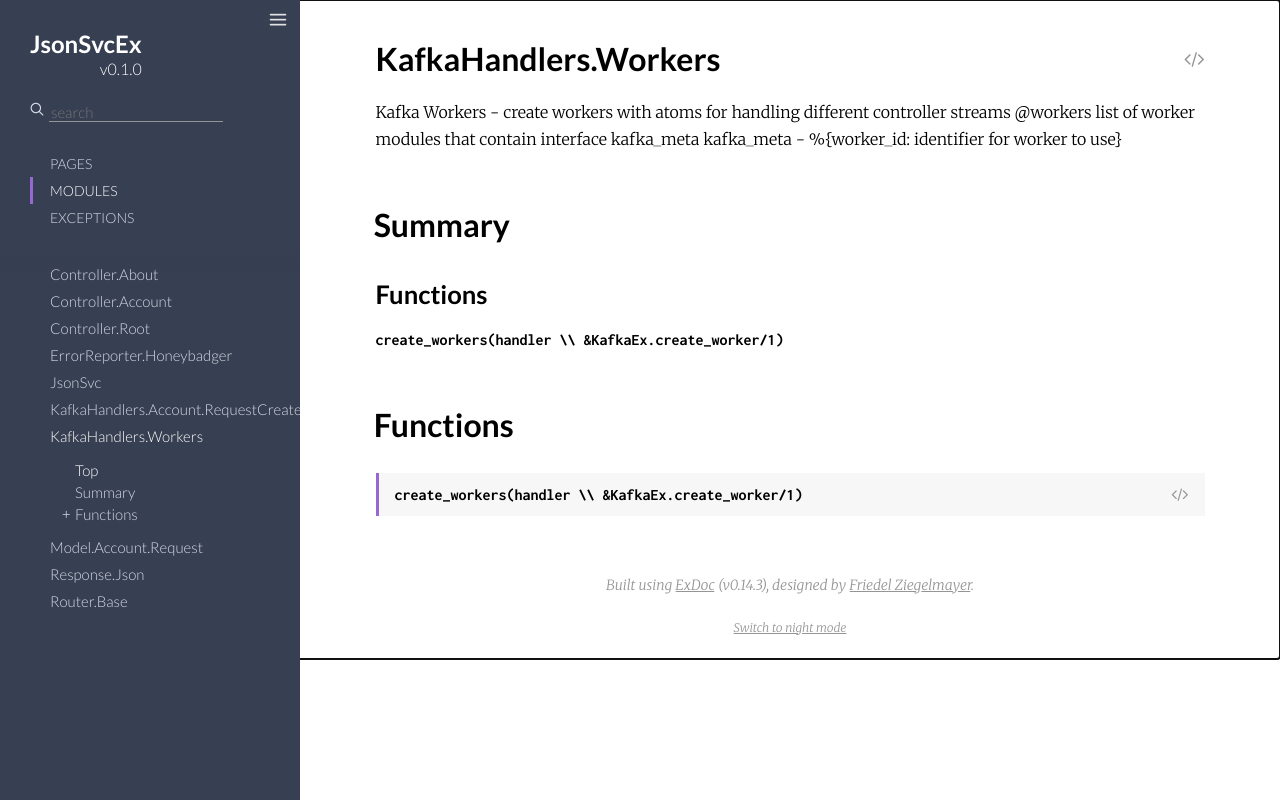
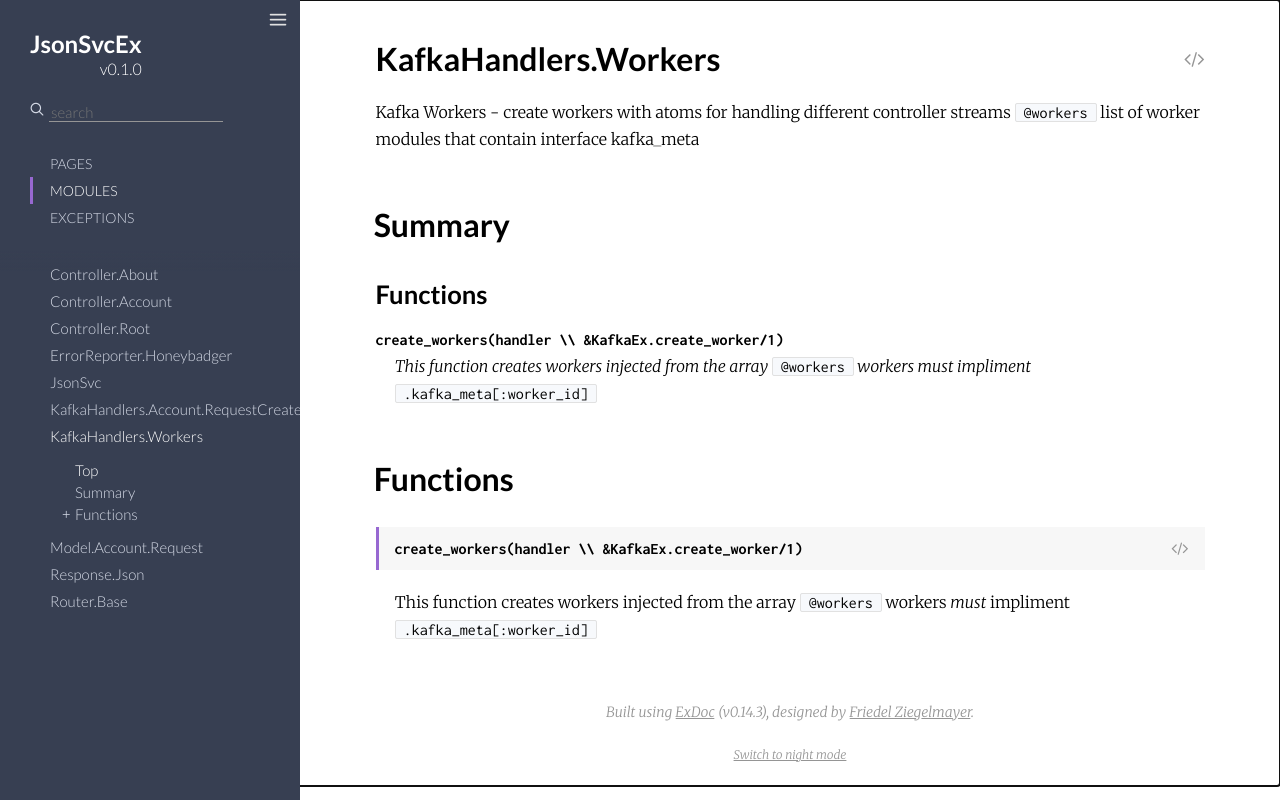
Before and after one commit to chiengineer/json_svc_ex, a plain HTML site: page docs/KafkaHandlers.Workers.html in a window 1280 px wide. Drawn offline with Linux system fonts and the light colour scheme; files whose address does not match are found by name.

Commit message:
[DOC] add docspecs for `KafkaHandelrs.Workers`

```diff
--- a/docs/KafkaHandlers.Workers.html
+++ b/docs/KafkaHandlers.Workers.html
@@ -74,8 +74,7 @@
         <section id="moduledoc">
           <p>Kafka Workers - create workers with atoms for handling different controller
 streams
-@workers list of worker modules that contain interface kafka_meta
-kafka_meta - %{worker_id: identifier for worker to use}</p>
+<code class="inline">@workers</code> list of worker modules that contain interface kafka_meta</p>
 
         </section>
 
@@ -99,6 +98,10 @@ kafka_meta - %{worker_id: identifier for worker to use}</p>
   <div class="summary-signature">
     <a href="#create_workers/1">create_workers(handler \\ &amp;KafkaEx.create_worker/1)</a>
   </div>
+
+    <div class="summary-synopsis"><p>This function creates workers injected from the array <code class="inline">@workers</code> workers
+  <em>must</em> impliment <code class="inline">.kafka_meta[:worker_id]</code></p>
+</div>
 
 </div>
 
@@ -132,7 +135,7 @@ kafka_meta - %{worker_id: identifier for worker to use}</p>
     </a>
     <span class="signature">create_workers(handler \\ &amp;KafkaEx.create_worker/1)</span>
 
-      <a href="https://github.com/chiengineer/json_svc_ex/blob/master/lib/kafka_handlers/workers.ex#L12" class="view-source" rel="help" title="View Source">
+      <a href="https://github.com/chiengineer/json_svc_ex/blob/master/lib/kafka_handlers/workers.ex#L16" class="view-source" rel="help" title="View Source">
        <i class="icon-code"></i>
      </a>
 
@@ -140,6 +143,8 @@ kafka_meta - %{worker_id: identifier for worker to use}</p>
 
   </div>
   <section class="docstring">
+    <p>  This function creates workers injected from the array <code class="inline">@workers</code> workers
+  <em>must</em> impliment <code class="inline">.kafka_meta[:worker_id]</code></p>
 
   </section>
 </div>
```
Also changed, not shown: docs/api-reference.html (+1 -2 lines), 1 other file.
